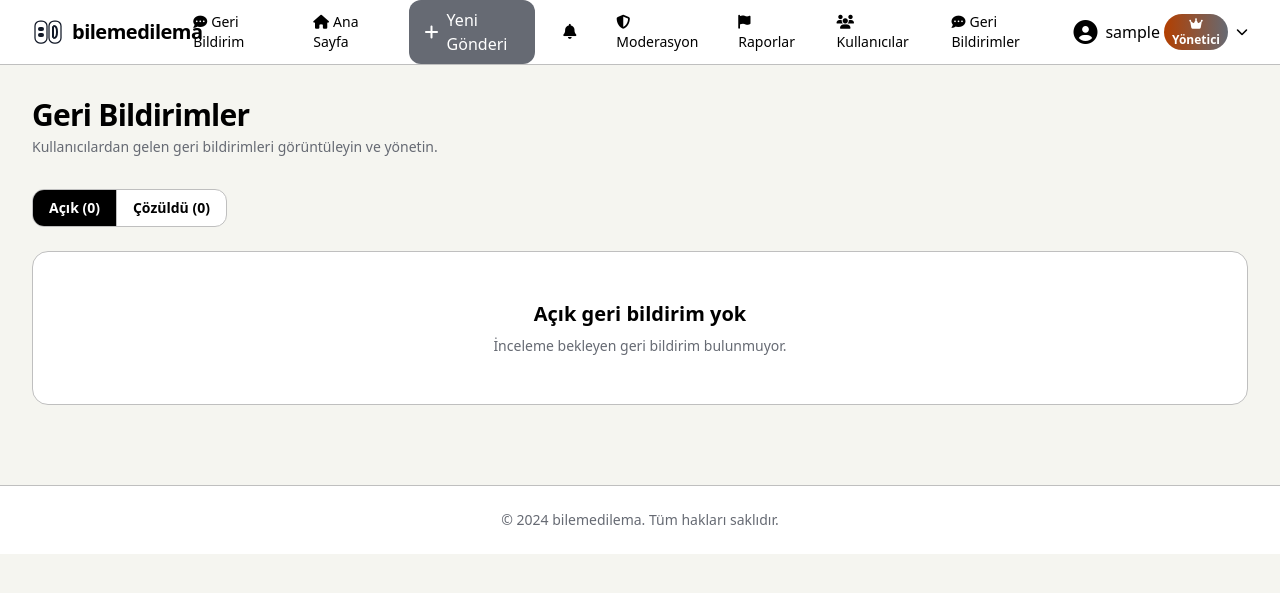
After one commit to hasanbasricicek/bilemedilema, a Django app: page /moderate/feedback/ in a window 1280 px wide. The commit adds this page. Shown: the top 593 px of the page. Run offline with Django 5.2, Linux system fonts and the light colour scheme; the visitor is signed in with stand-in values (Sample User, id 1); data comes from the database, SQL or seed files in the repository; data that the repository does not hold is empty; some libraries are stand-ins or nearby versions.

Commit message:
Add in-app feedback and Sentry

```diff
--- a/requirements.txt
+++ b/requirements.txt
@@ -4,3 +4,4 @@ gunicorn==23.0.0
 whitenoise==6.9.0
 dj-database-url==2.3.0
 psycopg[binary]==3.2.3
+sentry-sdk==2.20.0
--- a/twochoice/templates/twochoice_app/base.html
+++ b/twochoice/templates/twochoice_app/base.html
@@ -23,6 +23,9 @@
 
                 <div class="hidden sm:flex items-center space-x-4">
                     {% if user.is_authenticated %}
+                        <a href="{% url 'create_feedback' %}" class="text-[#000000] hover:text-[#666A73] px-3 py-2 rounded-xl text-sm font-medium transition duration-200" title="Geri Bildirim">
+                            <i class="fas fa-comment-dots mr-1"></i>Geri Bildirim
+                        </a>
                         <a href="{% url 'home' %}" class="text-[#000000] hover:text-[#666A73] px-3 py-2 rounded-xl text-sm font-medium transition duration-200">
                             <i class="fas fa-home mr-1"></i>Ana Sayfa
                         </a>
@@ -49,6 +52,9 @@
                             </a>
                             <a href="{% url 'moderate_users' %}" class="text-[#000000] hover:text-[#666A73] px-3 py-2 rounded-xl text-sm font-medium transition duration-200">
                                 <i class="fas fa-users mr-1"></i>Kullanıcılar
+                            </a>
+                            <a href="{% url 'moderate_feedback' %}" class="text-[#000000] hover:text-[#666A73] px-3 py-2 rounded-xl text-sm font-medium transition duration-200">
+                                <i class="fas fa-comment-dots mr-1"></i>Geri Bildirimler
                             </a>
                         {% endif %}
 
--- /dev/null
+++ b/twochoice/templates/twochoice_app/moderate_feedback.html
@@ -0,0 +1,79 @@
+{% extends 'twochoice_app/base.html' %}
+
+{% block title %}Geri Bildirimler - bilemedilema{% endblock %}
+
+{% block content %}
+<div class="mb-8">
+    <h1 class="text-2xl sm:text-3xl font-semibold text-[#000000] tracking-tight mb-1">Geri Bildirimler</h1>
+    <p class="text-sm text-[#666A73]">Kullanıcılardan gelen geri bildirimleri görüntüleyin ve yönetin.</p>
+</div>
+
+<div class="mb-6">
+    <div class="inline-flex rounded-xl border border-[#BFBFBF] bg-white overflow-hidden">
+        <a href="{% url 'moderate_feedback' %}?tab=open" class="px-4 py-2 text-sm font-semibold transition duration-200 {% if active_tab == 'open' %}bg-[#000000] text-white{% else %}text-[#000000] hover:bg-[#F8F9F6]{% endif %}">
+            Açık ({{ counts.open }})
+        </a>
+        <a href="{% url 'moderate_feedback' %}?tab=resolved" class="px-4 py-2 text-sm font-semibold transition duration-200 border-l border-[#BFBFBF] {% if active_tab == 'resolved' %}bg-[#000000] text-white{% else %}text-[#000000] hover:bg-[#F8F9F6]{% endif %}">
+            Çözüldü ({{ counts.resolved }})
+        </a>
+    </div>
+</div>
+
+<div class="space-y-6">
+    {% for item in feedbacks %}
+        <div class="bg-white rounded-2xl border border-[#BFBFBF] p-6">
+            <div class="flex items-start justify-between mb-4">
+                <div>
+                    <p class="text-xs text-[#666A73]">
+                        <span class="font-semibold text-[#000000]">Gönderen:</span> {{ item.user.username }}
+                        <span class="mx-1">|</span>
+                        <span class="font-semibold text-[#000000]">Tarih:</span> {{ item.created_at|date:"d.m.Y H:i" }}
+                    </p>
+                    <h3 class="text-lg font-semibold text-[#000000] mt-1">{{ item.subject }}</h3>
+                </div>
+
+                {% if item.status == 'open' %}
+                    <span class="text-[11px] font-semibold px-2.5 py-1 rounded-full border border-[#BFBFBF] text-[#666A73] bg-white">Açık</span>
+                {% else %}
+                    <span class="text-[11px] font-semibold px-2.5 py-1 rounded-full border border-[#0B5275] text-[#0B5275] bg-[#0B5275]/10">Çözüldü</span>
+                {% endif %}
+            </div>
+
+            <div class="bg-[#BFBFBF]/20 rounded-xl p-4 mb-4">
+                <p class="text-sm text-[#666A73] whitespace-pre-wrap">{{ item.message }}</p>
+            </div>
+
+            {% if item.page_url %}
+                <div class="mb-4">
+                    <a href="{{ item.page_url }}" target="_blank" rel="noopener noreferrer" class="text-sm font-semibold text-[#666A73] hover:text-[#000000]">
+                        Sayfa linki
+                    </a>
+                </div>
+            {% endif %}
+
+            <div class="flex items-center justify-end pt-4 border-t border-[#BFBFBF]">
+                {% if item.status == 'open' %}
+                    <form method="post" action="{% url 'resolve_feedback' item.pk %}">
+                        {% csrf_token %}
+                        <button type="submit" class="bg-[#666A73] hover:bg-[#000000] text-white px-5 py-2 rounded-xl transition duration-200 text-sm font-medium">
+                            Çözüldü işaretle
+                        </button>
+                    </form>
+                {% else %}
+                    <span class="text-xs text-[#666A73]">Çözen: {{ item.resolved_by.username }}{% if item.resolved_at %} ({{ item.resolved_at|date:"d.m.Y H:i" }}){% endif %}</span>
+                {% endif %}
+            </div>
+        </div>
+    {% empty %}
+        <div class="bg-white rounded-2xl border border-[#BFBFBF] p-12 text-center">
+            {% if active_tab == 'open' %}
+                <h3 class="text-xl font-semibold text-[#000000] mb-2">Açık geri bildirim yok</h3>
+                <p class="text-sm text-[#666A73]">İnceleme bekleyen geri bildirim bulunmuyor.</p>
+            {% else %}
+                <h3 class="text-xl font-semibold text-[#000000] mb-2">Çözülen geri bildirim yok</h3>
+                <p class="text-sm text-[#666A73]">Çözüldü olarak işaretlenmiş geri bildirim bulunmuyor.</p>
+            {% endif %}
+        </div>
+    {% endfor %}
+</div>
+{% endblock %}
--- a/twochoice/twochoice_app/models.py
+++ b/twochoice/twochoice_app/models.py
@@ -226,3 +226,27 @@ class Report(models.Model):
         verbose_name = 'Rapor'
         verbose_name_plural = 'Raporlar'
         ordering = ['-created_at']
+
+
+class Feedback(models.Model):
+    STATUS_CHOICES = [
+        ('open', 'Açık'),
+        ('resolved', 'Çözüldü'),
+    ]
+
+    user = models.ForeignKey(User, on_delete=models.CASCADE, related_name='feedbacks')
+    subject = models.CharField(max_length=200)
+    message = models.TextField()
+    page_url = models.URLField(max_length=500, blank=True, default='')
+    status = models.CharField(max_length=20, choices=STATUS_CHOICES, default='open')
+    resolved_by = models.ForeignKey(User, on_delete=models.SET_NULL, null=True, blank=True, related_name='feedbacks_resolved')
+    resolved_at = models.DateTimeField(null=True, blank=True)
+    created_at = models.DateTimeField(auto_now_add=True)
+
+    def __str__(self):
+        return f"{self.user.username} - {self.subject}"
+
+    class Meta:
+        verbose_name = 'Geri Bildirim'
+        verbose_name_plural = 'Geri Bildirimler'
+        ordering = ['-created_at']
--- a/twochoice/twochoice_app/urls.py
+++ b/twochoice/twochoice_app/urls.py
@@ -18,12 +18,16 @@ urlpatterns = [
 
     path('report/<str:content_type>/<int:content_id>/', views.create_report, name='create_report'),
 
+    path('feedback/', views.create_feedback, name='create_feedback'),
+
     path('moderate/posts/', views.moderate_posts, name='moderate_posts'),
     path('moderate/post/<int:pk>/approve/', views.approve_post, name='approve_post'),
     path('moderate/post/<int:pk>/reject/', views.reject_post, name='reject_post'),
     path('moderate/reports/', views.moderate_reports, name='moderate_reports'),
     path('moderate/report/<int:pk>/', views.handle_report, name='handle_report'),
     path('moderate/users/', views.moderate_users, name='moderate_users'),
+    path('moderate/feedback/', views.moderate_feedback, name='moderate_feedback'),
+    path('moderate/feedback/<int:pk>/resolve/', views.resolve_feedback, name='resolve_feedback'),
 
     path('notifications/', views.notifications, name='notifications'),
     path('notifications/<int:pk>/read/', views.mark_notification_read, name='mark_notification_read'),
--- a/twochoice/twochoice_app/views.py
+++ b/twochoice/twochoice_app/views.py
@@ -17,8 +17,8 @@ import requests
 import json
 import hashlib
 import base64
-from .models import Post, Comment, Report, PollOption, PollVote, UserProfile, PostImage, Notification
-from .forms import UserRegistrationForm, SetupAdminForm, PostForm, CommentForm, ReportForm, ProfileAvatarForm
+from .models import Post, Comment, Report, PollOption, PollVote, UserProfile, PostImage, Notification, Feedback
+from .forms import UserRegistrationForm, SetupAdminForm, PostForm, CommentForm, ReportForm, FeedbackForm, ProfileAvatarForm
 from .avatar import render_avatar_svg_from_config, resolve_profile_avatar_config, sanitize_avatar_config
 
 logger = logging.getLogger(__name__)
@@ -160,6 +160,26 @@ def setup_admin(request):
         form = SetupAdminForm()
 
     return render(request, 'twochoice_app/setup_admin.html', {'form': form, 'token': token_received})
+
+
+@login_required
+def create_feedback(request):
+    if request.method == 'POST':
+        form = FeedbackForm(request.POST)
+        if form.is_valid():
+            feedback = form.save(commit=False)
+            feedback.user = request.user
+            feedback.save()
+            messages.success(request, 'Geri bildiriminiz alındı. Teşekkürler!')
+            return redirect('home')
+    else:
+        initial = {}
+        ref = (request.GET.get('from') or '').strip()
+        if ref:
+            initial['page_url'] = ref
+        form = FeedbackForm(initial=initial)
+
+    return render(request, 'twochoice_app/feedback.html', {'form': form})
 
 
 def user_login(request):
@@ -476,6 +496,40 @@ def create_report(request, content_type, content_id):
 
 def is_moderator(user):
     return user.is_staff or user.is_superuser
+
+
+@login_required
+@user_passes_test(is_moderator)
+def moderate_feedback(request):
+    tab = request.GET.get('tab', 'open')
+    if tab not in {'open', 'resolved'}:
+        tab = 'open'
+
+    base_qs = Feedback.objects.select_related('user', 'resolved_by').order_by('-created_at')
+    feedbacks = base_qs.filter(status=tab)
+
+    context = {
+        'feedbacks': feedbacks,
+        'active_tab': tab,
+        'counts': {
+            'open': base_qs.filter(status='open').count(),
+            'resolved': base_qs.filter(status='resolved').count(),
+        },
+    }
+    return render(request, 'twochoice_app/moderate_feedback.html', context)
+
+
+@login_required
+@user_passes_test(is_moderator)
+@require_POST
+def resolve_feedback(request, pk):
+    feedback = get_object_or_404(Feedback, pk=pk)
+    feedback.status = 'resolved'
+    feedback.resolved_by = request.user
+    feedback.resolved_at = timezone.now()
+    feedback.save(update_fields=['status', 'resolved_by', 'resolved_at'])
+    messages.success(request, 'Geri bildirim çözüldü olarak işaretlendi.')
+    return redirect('moderate_feedback')
 
 
 @login_required
```
Also changed, not shown: twochoice/templates/twochoice_app/feedback.html (added, +43 -0 lines), twochoice/twochoice/settings.py (+15 -0 lines), twochoice/twochoice_app/admin.py (+9 -1 lines), twochoice/twochoice_app/forms.py (+27 -1 lines), twochoice/twochoice_app/migrations/0006_feedback.py (added).
